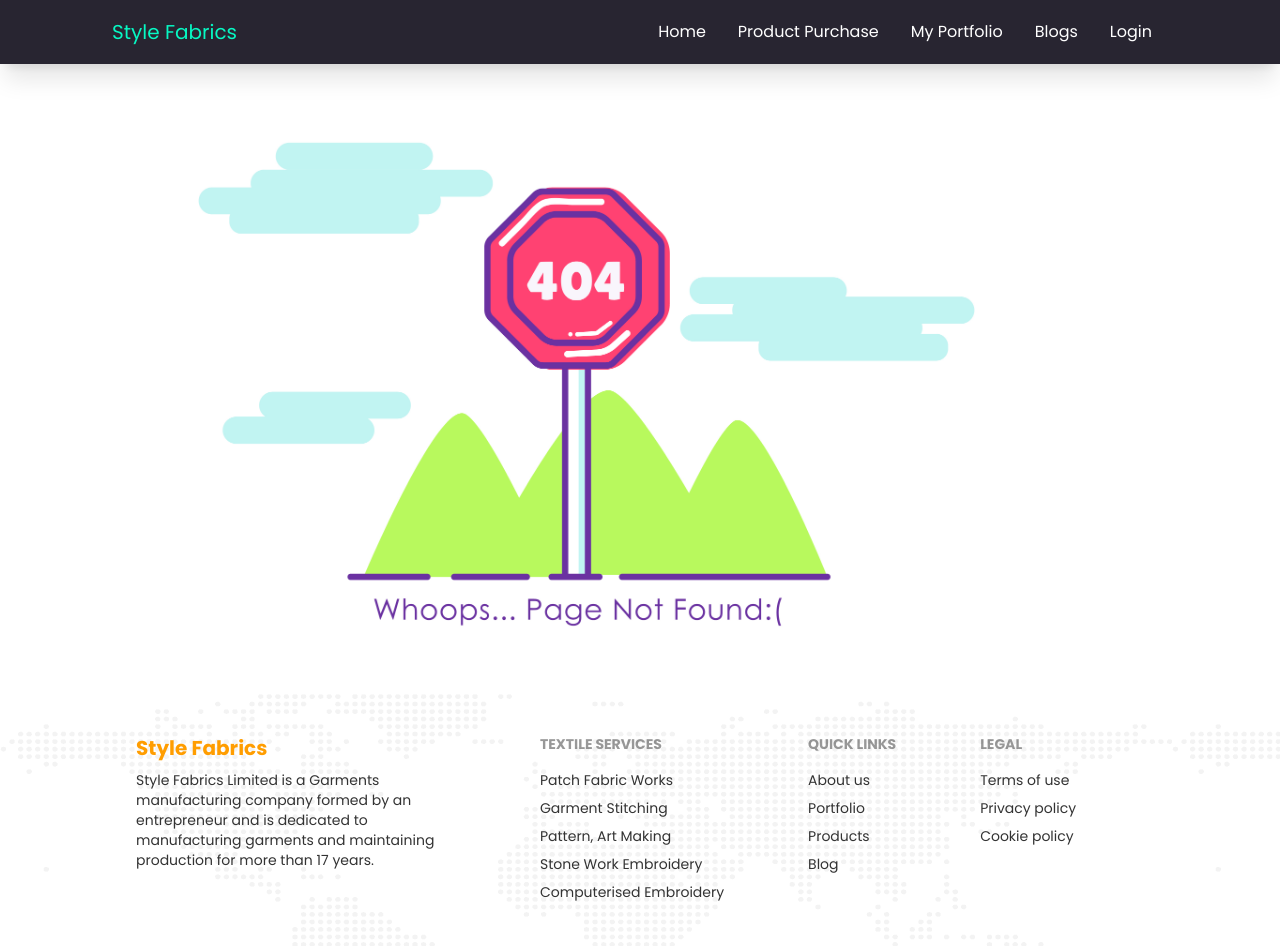
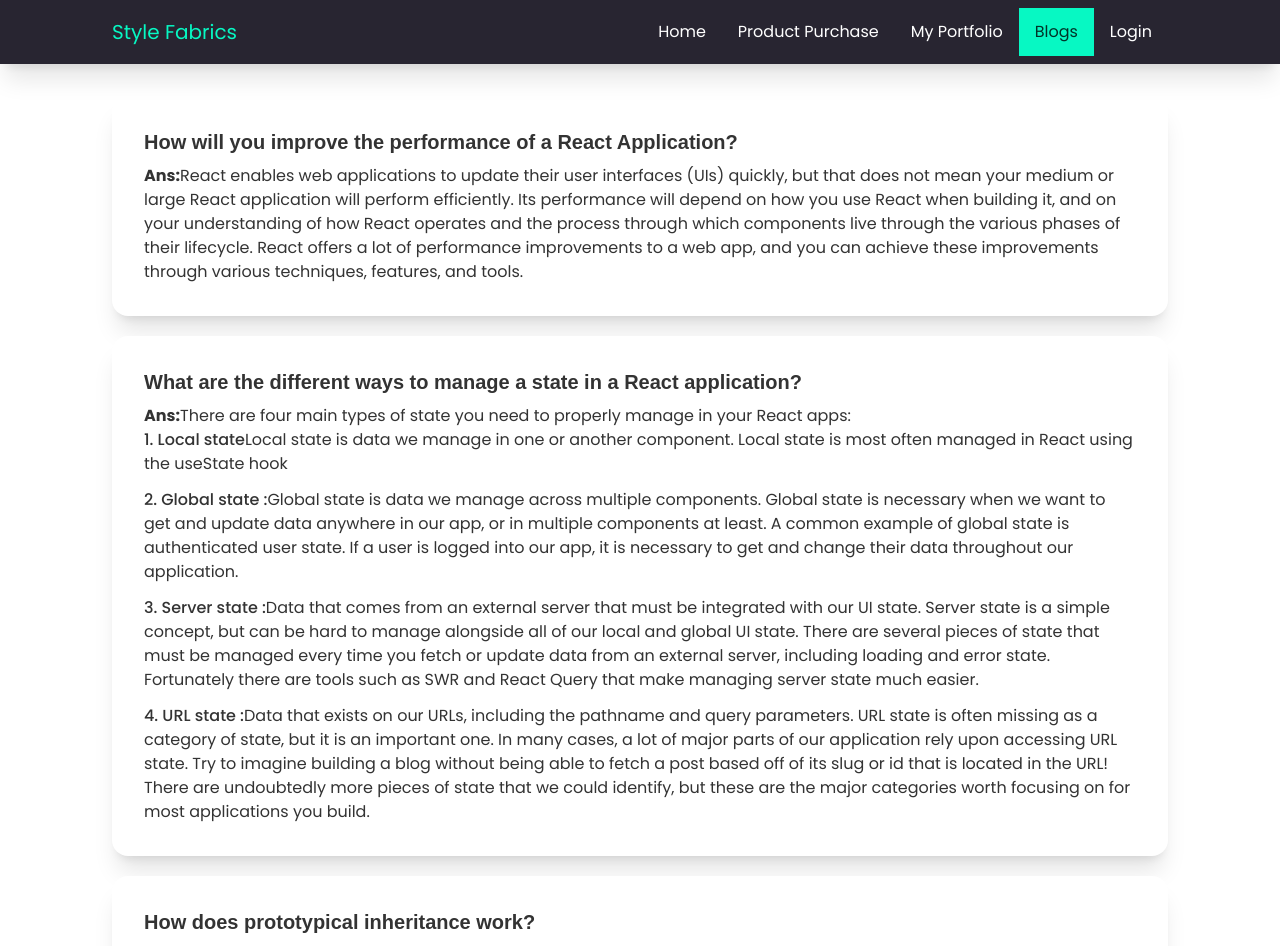
Before and after one commit to ashrafalisimon/style-fabrics-client, a React (Create React App) app: page /blog in a window 1280 px wide. Shown: the top 946 px of the page. Built offline with nearby package versions, Linux system fonts and the light colour scheme; no server answers; the HTML template or start-up script is replaced by a standard one; a web font is replaced by a local one.

Commit message:
blog page create

```diff
--- a/src/App.js
+++ b/src/App.js
@@ -20,6 +20,8 @@ import NotFound from "./pages/Shared/NotFound";
 import ManageAllOrder from "./pages/Dashboard/Admin/ManageAllOrder";
 import AddProduct from "./pages/Dashboard/Admin/AddProduct";
 import ManageProduct from "./pages/Dashboard/Admin/ManageProduct";
+import Blog from "./pages/Blog/Blog";
+import Protfolio from "./pages/MyPortfolio/Protfolio";
 
 function App() {
   return <>
@@ -44,6 +46,8 @@ function App() {
 
         </Route>
 
+      <Route path="/myPortfolio" element={<Protfolio/>} />
+      <Route path="/blog" element={<Blog/>} />
       <Route path="/login" element={<Login/>} />
       <Route path="/singUp" element={<SingUp/>} />
       <Route path="*" element={<NotFound/>}/>
--- /dev/null
+++ b/src/pages/Blog/Blog.js
@@ -0,0 +1,119 @@
+import React from "react";
+
+const Blog = () => {
+  return (
+    <div className="px-4 md:px-28 py-8 space-y-5">
+
+      <div class="card lg:card-side bg-base-100 shadow-xl">
+        <div class="card-body">
+          <h3 class="card-title">
+            How will you improve the performance of a React Application?
+          </h3>
+          <p>
+            <span className="font-bold">Ans:</span>React enables web
+            applications to update their user interfaces (UIs) quickly, but that
+            does not mean your medium or large React application will perform
+            efficiently. Its performance will depend on how you use React when
+            building it, and on your understanding of how React operates and the
+            process through which components live through the various phases of
+            their lifecycle. React offers a lot of performance improvements to a
+            web app, and you can achieve these improvements through various
+            techniques, features, and tools.
+          </p>
+        </div>
+      </div>
+
+      <div class="card lg:card-side bg-base-100 shadow-xl">
+        <div class="card-body">
+          <h3 class="card-title">
+            What are the different ways to manage a state in a React
+            application?
+          </h3>
+          <p>
+            <span className="font-bold">Ans:</span>There are four main types of
+            state you need to properly manage in your React apps:
+            <ul className="space-y-3">
+              <li>
+                <span className="font-medium">1. Local state</span>
+                Local state is data we manage in one or another component. Local
+                state is most often managed in React using the useState hook
+              </li>
+              <li>
+                <span className="font-medium">2. Global state :</span>
+                Global state is data we manage across multiple components.
+                Global state is necessary when we want to get and update data
+                anywhere in our app, or in multiple components at least. A
+                common example of global state is authenticated user state. If a
+                user is logged into our app, it is necessary to get and change
+                their data throughout our application.
+              </li>
+              <li>
+                <span className="font-medium">3. Server state :</span>
+                Data that comes from an external server that must be integrated
+                with our UI state. Server state is a simple concept, but can be
+                hard to manage alongside all of our local and global UI state.
+                There are several pieces of state that must be managed every
+                time you fetch or update data from an external server, including
+                loading and error state. Fortunately there are tools such as SWR
+                and React Query that make managing server state much easier.
+              </li>
+              <li>
+                <span className="font-medium">4. URL state :</span>
+                Data that exists on our URLs, including the pathname and query
+                parameters. URL state is often missing as a category of state,
+                but it is an important one. In many cases, a lot of major parts
+                of our application rely upon accessing URL state. Try to imagine
+                building a blog without being able to fetch a post based off of
+                its slug or id that is located in the URL! There are undoubtedly
+                more pieces of state that we could identify, but these are the
+                major categories worth focusing on for most applications you
+                build.
+              </li>
+            </ul>
+          </p>
+        </div>
+      </div>
+
+      <div class="card lg:card-side bg-base-100 shadow-xl">
+        <div class="card-body">
+          <h3 class="card-title">
+          How does prototypical inheritance work?
+          </h3>
+          <p>
+            <span className="font-bold">Ans:</span>The Prototypal Inheritance is a feature in javascript used to add methods and properties in objects. It is a method by which an object can inherit the properties and methods of another object. Traditionally, in order to get and set the [[Prototype]] of an object, we use Object.getPrototypeOf and Object.
+          </p>
+        </div>
+      </div>
+
+      <div class="card lg:card-side bg-base-100 shadow-xl">
+        <div class="card-body">
+          <h3 class="card-title">
+          What is a unit test? Why should write unit tests?
+          </h3>
+          <p>
+            <span className="font-bold">Ans:</span>UNIT TESTING is a type of software testing where individual units or components of a software are tested. The purpose is to validate that each unit of the software code performs as expected. Unit Testing is done during the development (coding phase) of an application by the developers. Unit Tests isolate a section of code and verify its correctness. A unit may be an individual function, method, procedure, module, or object.
+            <p>Unit testing allows software developers to actually think through the design of the software and what has to be done before they write the code. This can help them to stay focused and can also help them to create much better designs. Testing a code early on can help to define what that piece of code is really responsible for.</p>
+          </p>
+        </div>
+      </div>
+
+      <div class="card lg:card-side bg-base-100 shadow-xl">
+        <div class="card-body">
+          <h3 class="card-title">
+          What is a unit test? Why should write unit tests?
+          </h3>
+          <p>
+            <span className="font-bold">Ans:</span>
+            React probably knows that we should never change or update the state directly. Rather we should always declare a new object const obj = {} and use this.setState obj  and let react handle it, just like I did in the example below. a grip on this matter we first need to know how React lifecycle works.
+
+            the statement that if we mutate the state directly, it will change the reference of the state in the previous virtual DOM as well. So, React won’t be able to see that there is a change of the state and so it won’t be reflected in the original DOM until we reload. The problem is more obvious when we extend a component with React.PureComponent instead of React.component , where React tries to optimize some time by not rendering components if no changes are found.
+Also, mutating the state directly can lead to odd bugs and components that are hard to optimize.
+          </p>
+        </div>
+      </div>
+
+    </div>
+  );
+};
+
+export default Blog;
--- /dev/null
+++ b/src/pages/MyPortfolio/Protfolio.js
@@ -0,0 +1,11 @@
+import React from 'react';
+
+const Protfolio = () => {
+    return (
+        <div  className='px-4 md:px-28 py-8'>
+            <h1>This my Profile</h1>
+        </div>
+    );
+};
+
+export default Protfolio;
--- a/src/pages/Shared/Navbar.js
+++ b/src/pages/Shared/Navbar.js
@@ -30,7 +30,7 @@ const Navbar = () => {
         </NavLink>
       </li>
       <li>
-        <NavLink activeClassName="bg-primary" to="/blogs">
+        <NavLink activeClassName="bg-primary" to="/blog">
           Blogs
         </NavLink>
       </li>
```
